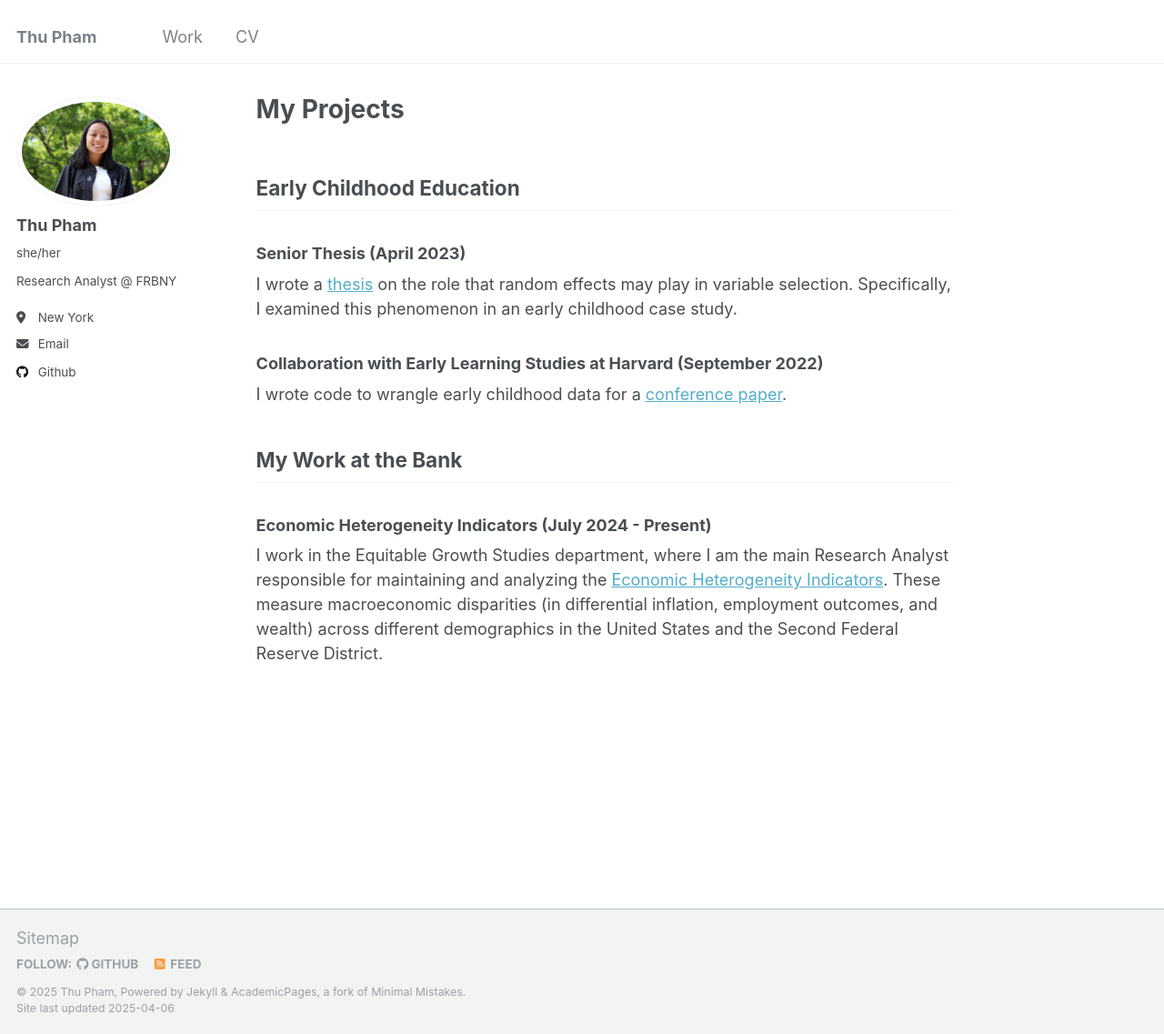
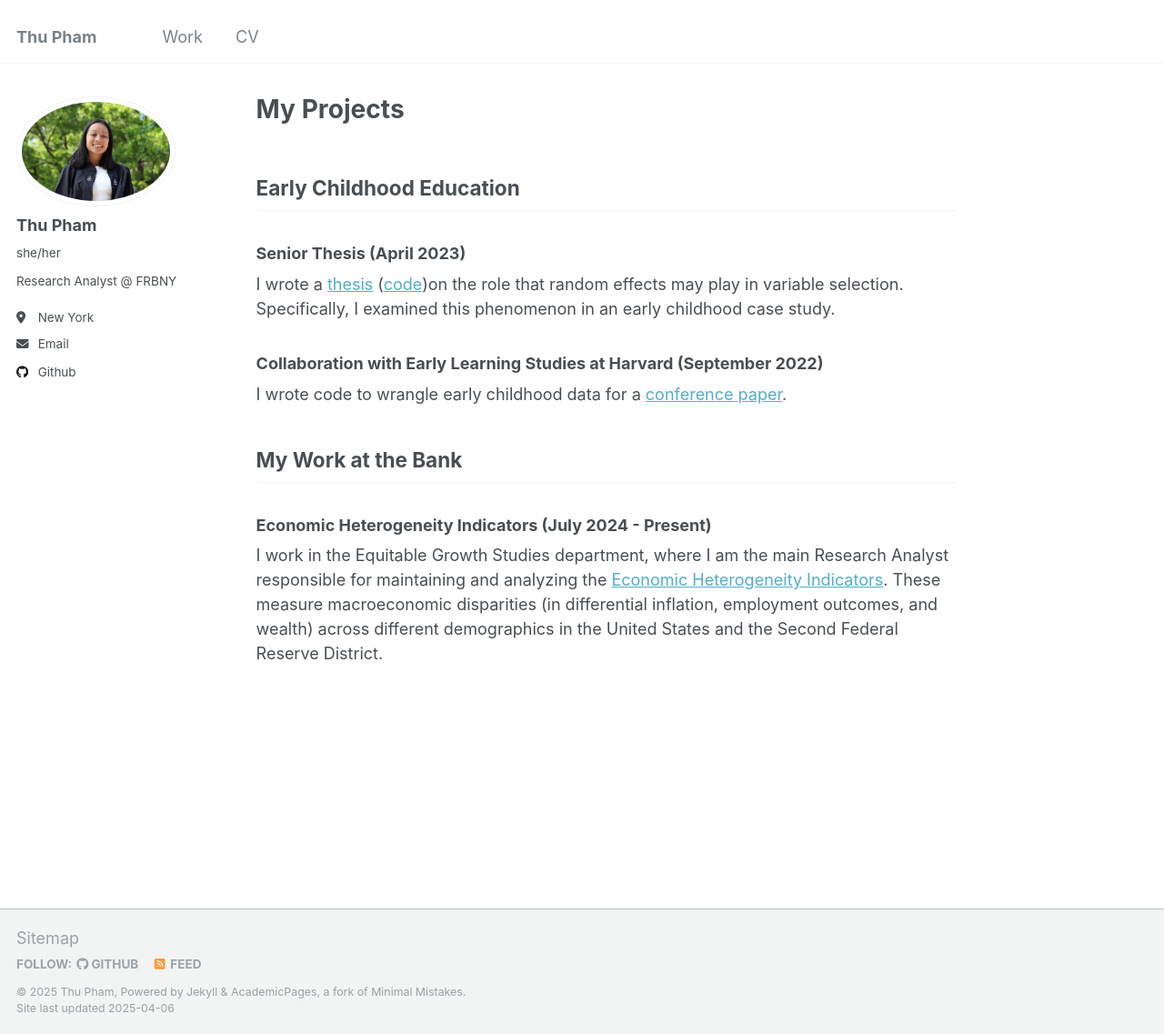
Before and after one commit to mtpham17/mtpham17.github.io, a Jekyll site: the page built from _pages/work.md, in a window 1280 px wide and 1137 px high. Shown: the whole window at 91% size. Built offline with Jekyll 4.4.1, drawn with Linux system fonts in a browser that asks for light colours.

Commit message:
thesis PDF

```diff
--- a/_pages/work.md
+++ b/_pages/work.md
@@ -11,7 +11,7 @@ redirect_from:
 
 ### Senior Thesis (April 2023)
 
-I wrote a [thesis](https://github.com/mtpham17/thesis) on the role that random effects may play in variable selection. Specifically, I examined this phenomenon in an early childhood case study.
+I wrote a [thesis](/files/PhamThu_Thesis.pdf) ([code](https://github.com/mtpham17/thesis))on the role that random effects may play in variable selection. Specifically, I examined this phenomenon in an early childhood case study.
 
 ### Collaboration with Early Learning Studies at Harvard (September 2022)
 
```
